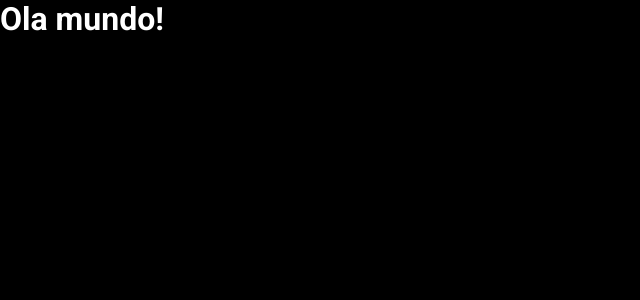
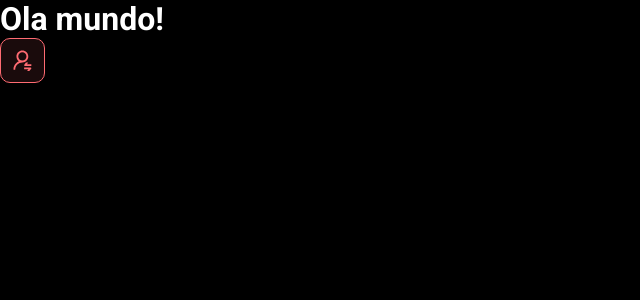
Before and after one commit to TiagoPBarreto/dsmeta, a React (Vite) app in the folder frontend/: page / in a window 1280 px wide. Shown: the top 300 px of the page, without its empty margins (0-640 px from the left). Built offline with nearby package versions, Linux system fonts and the light colour scheme.

Commit message:
First component

```diff
--- a/frontend/src/App.tsx
+++ b/frontend/src/App.tsx
@@ -1,9 +1,13 @@
+import NotificationButton from "./componentes/notificationButton"
 
 
 function App() {
-    return(
+  return (
+    <>
       <h1>Ola mundo!</h1>
-    )
+      <NotificationButton />
+    </>
+  )
 }
 
 export default App
--- /dev/null
+++ b/frontend/src/componentes/notificationButton/index.tsx
@@ -0,0 +1,12 @@
+import icon from '../../assets/img/notification-icon.svg'
+import './styles.css'
+
+function NotificationButton() {
+    return (
+        <div className="dsmeta-red-btn">
+            <img src={icon} alt="Notificar" />
+        </div>
+    )
+}
+
+export default NotificationButton
--- /dev/null
+++ b/frontend/src/componentes/notificationButton/styles.css
@@ -0,0 +1,15 @@
+.dsmeta-red-btn {
+    height: 45px;
+    width: 45px;
+    background: rgba(255, 107, 114, 0.1);
+    border: 1px solid #ff6b72;
+    border-radius: 10px;
+    display: flex;
+    align-items: center;
+    justify-content: center;
+    cursor: pointer;
+}
+
+.dsmeta-red-btn img {
+    width: 19px;
+}
```
Also changed, not shown: frontend/src/assets/img/notification-icon.svg (added).
